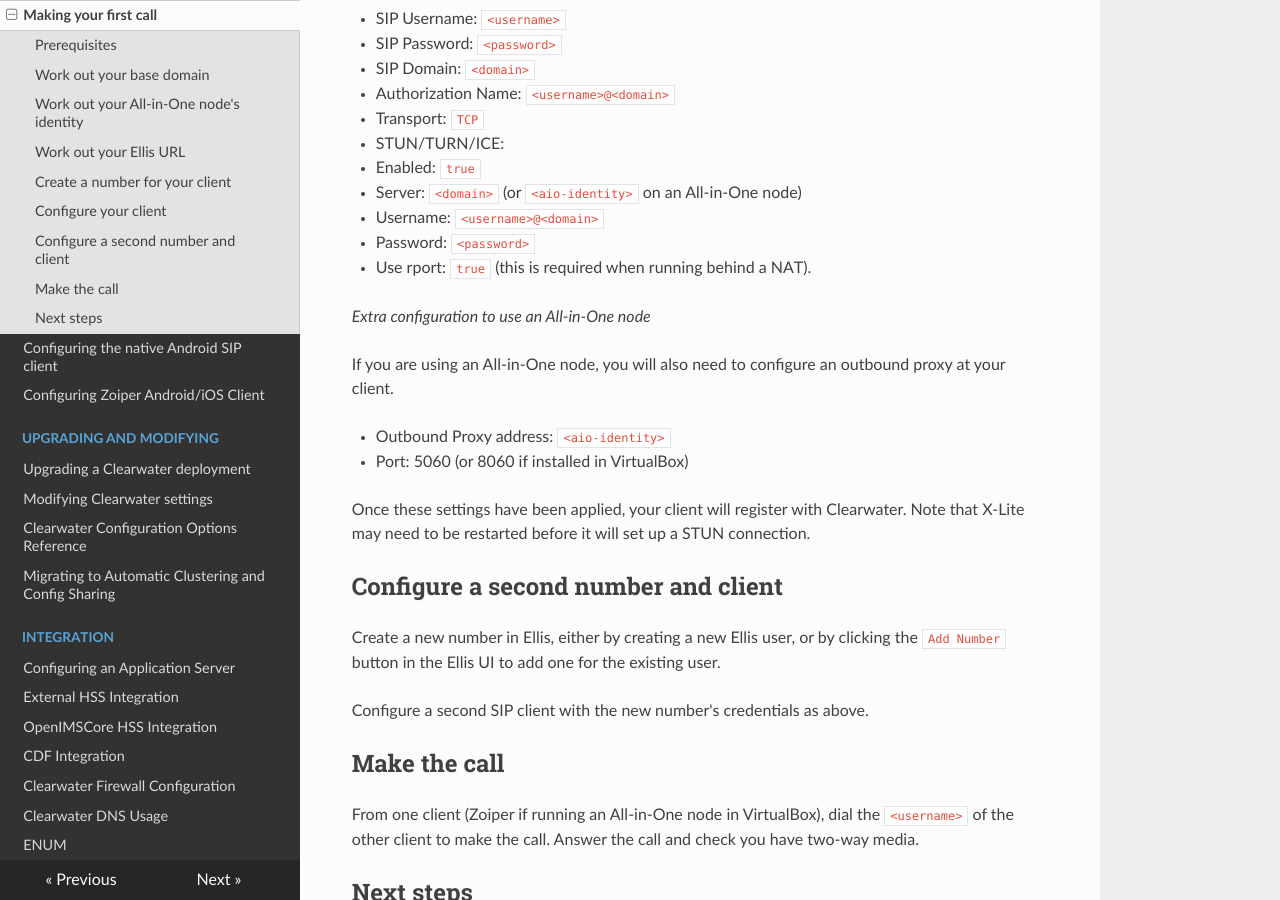
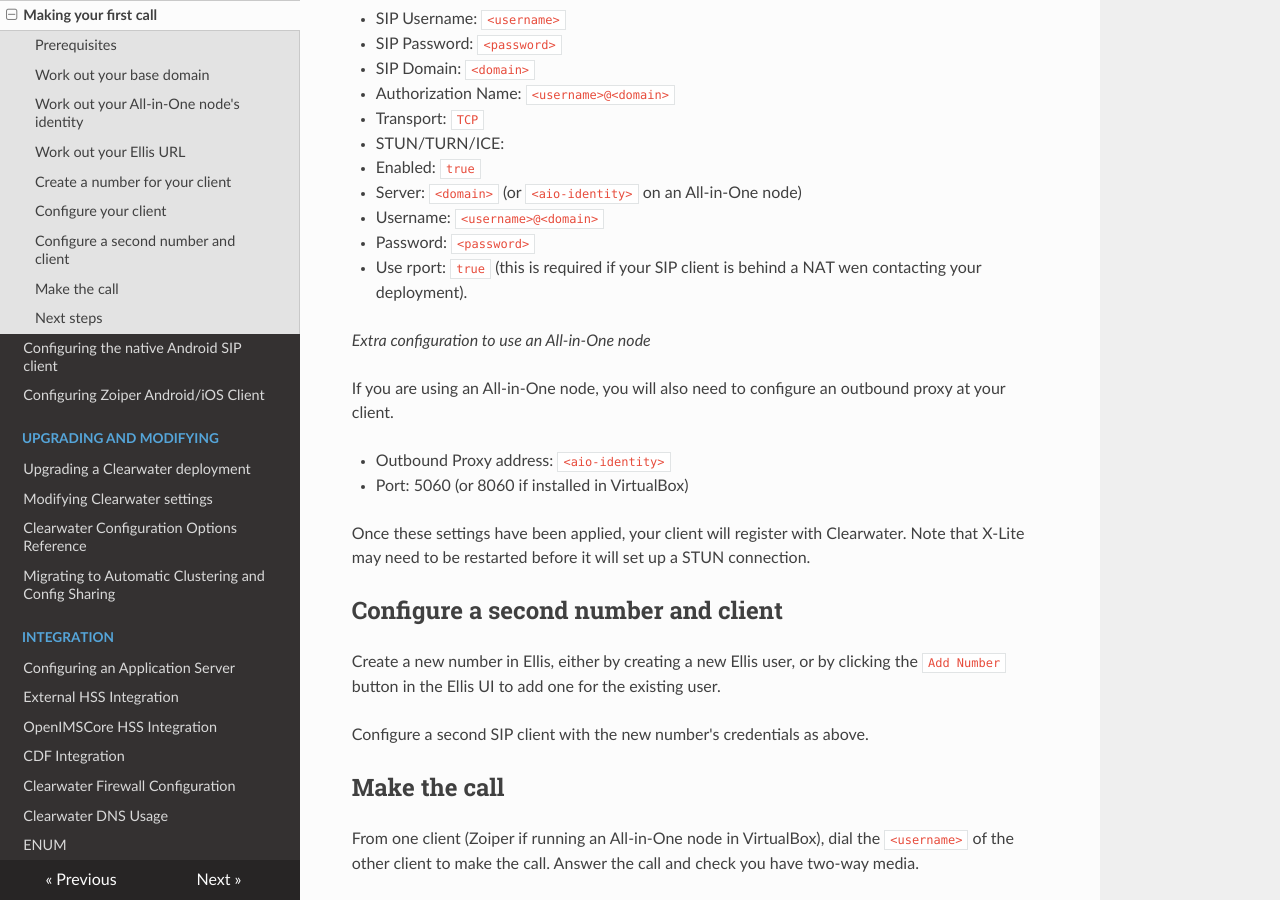
Before and after one commit to Metaswitch/clearwater-readthedocs, an MkDocs documentation site: the page built from docs/Making_your_first_call.md, in a window 1280 px wide and 900 px high, scrolled down 1847 px. Built offline with MkDocs 1.6.1, drawn with Linux system fonts in a browser that asks for light colours; nearby versions of some CDN libraries; old or Windows-style settings are respelled for this version of MkDocs.

Commit message:
Clarify NAT comment on rport

```diff
--- a/docs/Making_your_first_call.md
+++ b/docs/Making_your_first_call.md
@@ -64,7 +64,7 @@ Client configuration methods vary by client, but the following information shoul
  - Server: `<domain>` (or `<aio-identity>` on an All-in-One node)
  - Username: `<username>@<domain>`
  - Password: `<password>`
-* Use rport: `true` (this is required when running behind a NAT).
+* Use rport: `true` (this is required if your SIP client is behind a NAT wen contacting your deployment).
 
 *Extra configuration to use an All-in-One node*
 
```
